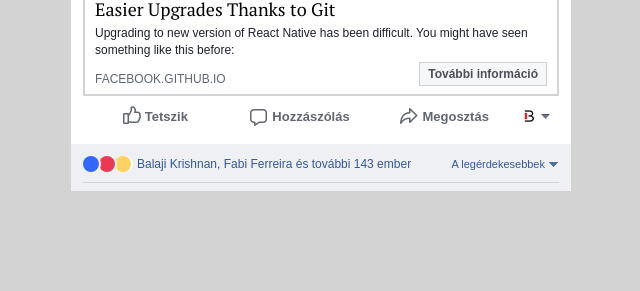
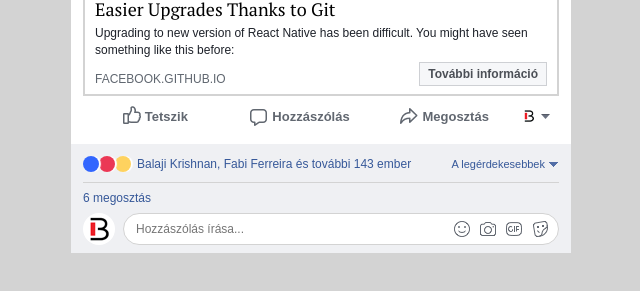
Before and after one commit to gazdagergo/ui-facebook, a website: page public/index.html in a window 1280 px wide. Shown: the part 431-722 px from the top of the page, without its empty margins (319-959 px from the left). Drawn offline with Linux system fonts and the light colour scheme.

Commit message:
comment input

```diff
--- a/public/index.html
+++ b/public/index.html
@@ -73,6 +73,21 @@
           A legérdekesebbek
         </div>
       </div>
+      <div class="comment-writing">
+        <div class="comment-writing-shares">
+          6 megosztás
+        </div>
+        <div class="comment-writing-input-wrap">
+          <div class="comment-writing-input-logo"></div>
+          <input placeholder="Hozzászólás írása..." class="comment-writing-input" />
+          <div class="comment-writing-input-actions">
+            <i class="input-action input-action-emoji">
+            </i><i class="input-action input-action-photo">
+            </i><i class="input-action input-action-gif">
+            </i><i class="input-action input-action-postit"></i>
+          </div>
+        </div>
+      </div>
     </div>
   </div>
 
--- a/src/style.scss
+++ b/src/style.scss
@@ -210,7 +210,6 @@
 }
 
 .comment {
-
   &-wrap {
     background: #EFF0F3;
     box-sizing: border-box;
@@ -286,4 +285,97 @@
       }
     }
   }
+
+  &-writing {
+    &-shares {
+      margin: 8px 0;
+      font-size: 12px;
+      color: $text-color-blue;
+    }
+
+    &-input {
+      padding: 5px 112px 5px 12px;
+      border-radius: 32px;
+      border: 1px solid lightgray;
+      line-height: 20px;
+      margin-left: 8px;
+      font-size: 12px;
+      flex: 1;
+
+      &:focus {
+        outline: none;
+      }
+
+      &-wrap {
+        display: flex;
+        align-items: center;
+        position: relative;
+      }
+
+      &-logo {
+        display: inline-block;
+        width: 32px;
+        height: 32px;
+        background-image: url('../img/logo.png');
+        border-radius: 50%;
+      }
+
+      &-actions {
+        position: absolute;
+        right: 6px;
+        display: flex;
+        justify-content: center;
+
+        i.input-action {
+          display: inline-block;
+          width: 16px;
+          height: 16px;
+          cursor: pointer;
+          margin: 0 5px;
+
+          &:after {
+            content: '';
+            display: inline-block;
+            width: 16px;
+            height: 16px;
+            background-image: url('../img/input-actions.png');
+          }
+
+          &-emoji {
+            &:after {
+              background-position-x: -34px;
+            }
+            &:hover:after {
+              background-position: 0 -17px;
+            }
+          }
+
+          &-photo {
+            &:hover:after {
+              background-position-x: -17px;
+            }
+          }
+
+          &-gif {
+            &:after {
+              background-position: -17px -17px;
+            }
+            &:hover:after {
+              background-position: 16px -17px;
+            }
+          }
+
+          &-postit {
+            &:after {
+              background-position: 16px 33px;
+            }
+            &:hover:after {
+              background-position: 0 16px;
+            }
+          }
+
+        }
+      }
+    }
+  }
 }
```
Also changed, not shown: public/img/input-actions.png (added), public/img/logo.png (added), public/style.css, 1 other file.
